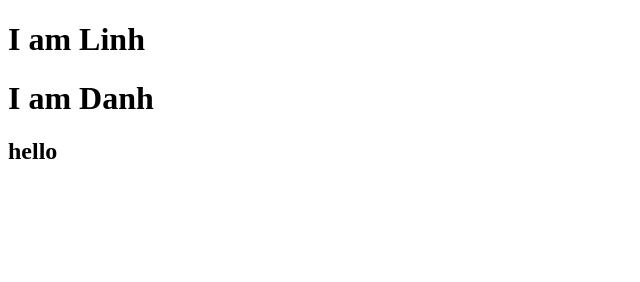
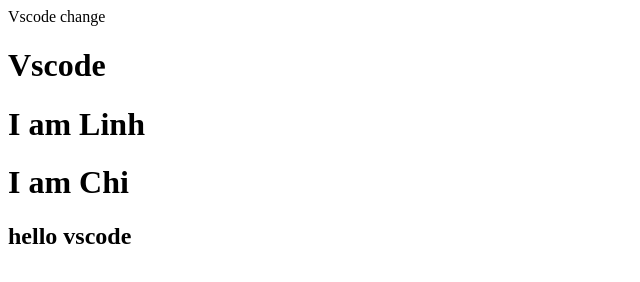
Before and after one commit to vinhchis/git-with-friends, a plain HTML site: page index.html in a window 1280 px wide. Shown: the whole page, without its empty margins (0-640 px from the left). Drawn offline with Linux system fonts and the light colour scheme.

Commit message:
change from vscode

```diff
--- a/index.html
+++ b/index.html
@@ -6,11 +6,13 @@
     <title>Document</title>
 </head>
 <body>
+    Vscode change
+    <h1>Vscode</h1>
     <h1>I am Linh</h1>
-    <h1>I am Danh</h1>
+    <h1>I am Chi</h1>
 
 
-    <h2>hello</h2>
+    <h2>hello vscode</h2>
 
 </body>
 </html>
```
